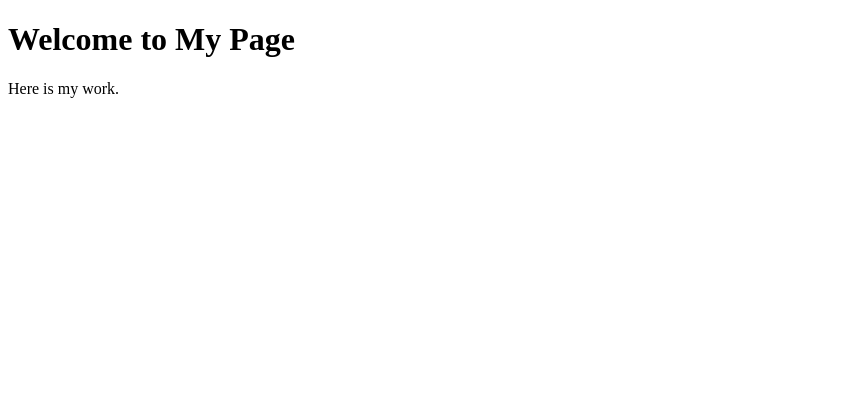
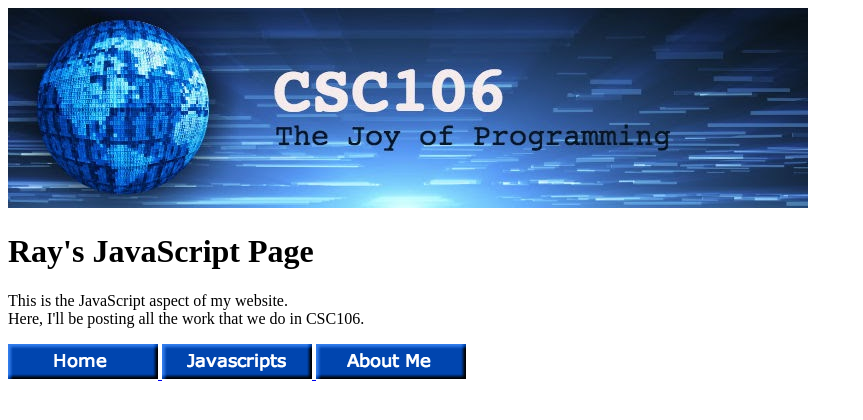
Before and after one commit to rb221970/raym0ndb.github.io, a plain HTML site: page javascript.html in a window 1280 px wide. Shown: the whole page, without its empty margins (0-863 px from the left). Drawn offline with Linux system fonts and the light colour scheme.

Commit message:
Update javascript.html

```diff
--- a/javascript.html
+++ b/javascript.html
@@ -1,12 +1,20 @@
 <!DOCTYPE html>
 <html>
+    <body>
     <head>
         <meta charset="utf-8">
-        <title>Ray's JavaScript Page</title>
+        <title>Ray's Programming Portfolio</title>
     </head>
-    <body>
-        <h1> Welcome to My Page </h1>
-Here is my work.
-
+        <img src="csc106_banner.png"><br>
+        <h1> Ray's JavaScript Page </h1>
+        <p> This is the JavaScript aspect of my website.<br>
+        Here, I'll be posting all the work that we do in CSC106. </p>
+        <thead>
+            <tr>
+                <th><a href="https://raym0ndb.github.io/index.html" </a> <img src="home.png" width=150></th>
+                <th><a href="https://raym0ndb.github.io/javascript.html" </a> <img src="javascripts.png" width=150></th>
+                <th><a href="https://raym0ndb.github.io/about.html" </a> <img src="aboutme.png" width=150></th>
+            </tr>
+        </thead>
     </body>
 </html>
```
